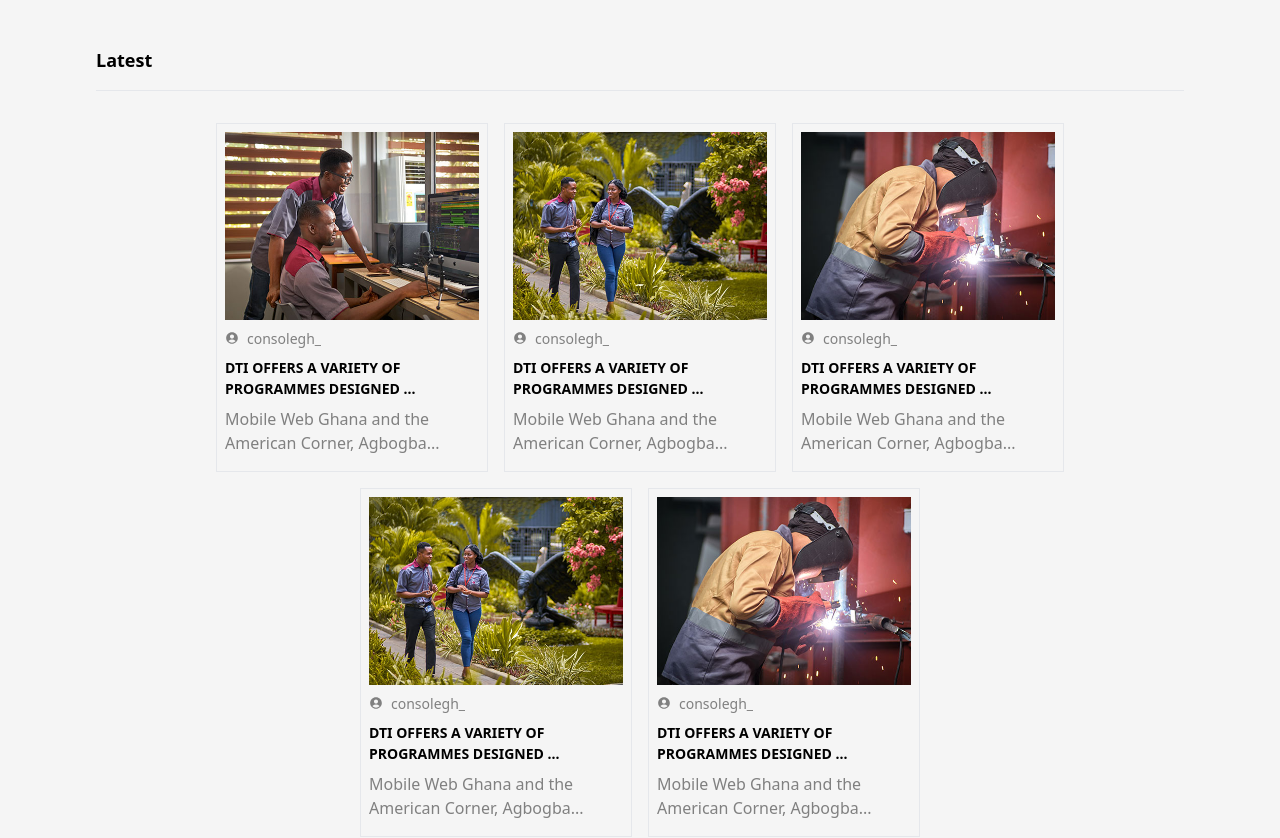
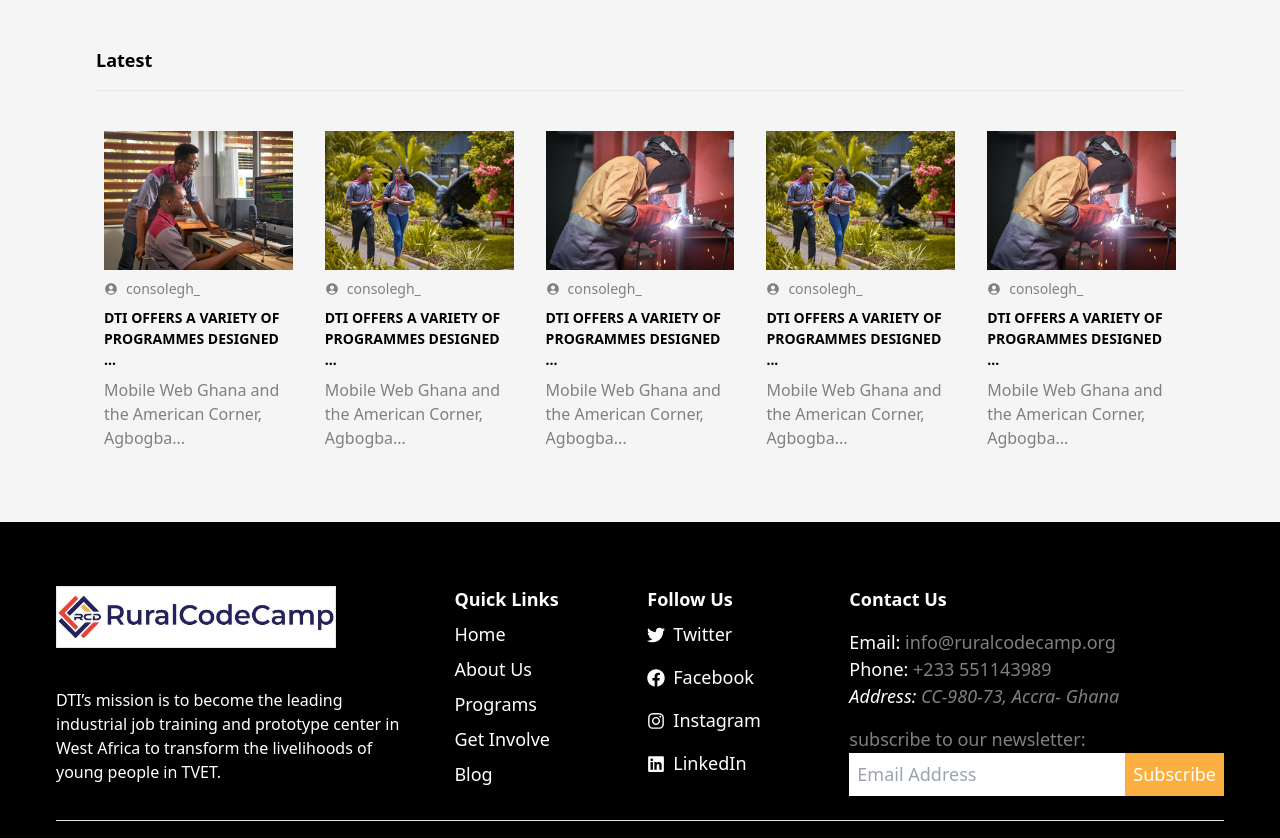
Before and after one commit to NextHubImpact/console-ghana, a React (Vite) app: page /blog in a window 1280 px wide. Shown: the part 940-1778 px from the top of the page. Built offline with nearby package versions, Linux system fonts and the light colour scheme.

Commit message:
blog latest ui upated

```diff
--- a/src/pages/Blog.jsx
+++ b/src/pages/Blog.jsx
@@ -143,15 +143,15 @@ const Blog = () => {
     </div>
     <div className="mx-2 xl:mx-12">
       <h1 className='text-[18px] font-semibold  border-b w-[] mb-8 pb-4 '>Latest</h1>
-    <div className=" flex  items-center text-w justify-center  mb-14 gap-4 flex-wrap">
+    <div className=" flex  items-center text-w justify-ceter  mb-14 gap-4 ">
      {latestblogData.map((val, index) => {
        const {img, title, author, detail, date , icons } = val;
        return (
-         <div key={index} className="xl:w-[25%] border p-2 flex flex-col justify-center items-center">
+         <div key={index} className="xl:w-[25%] order p-2 flex flex-col justify-cente items-center">
             <div className=" w-[%]">
             <img src={img} className="" alt="" />
               </div>
-            <div className="my- flex flex-col justify-between items-cente  border-[gray]  px- py-2  gap-2">
+            <div className="my- flex flex-col justify-between items-centr  border-[gray]  px- py-2  gap-2">
             <div className="flex  text-[14px] text-[gray] justify-start items-center gap-2 py-">
            <span className="flex items-center flex-wrap gap-2">{icons.authorIcon} {author}</span>
             {/* <span className="flex items-center gap-2">{icons.dateIcon} {date}</span>               */}
```
